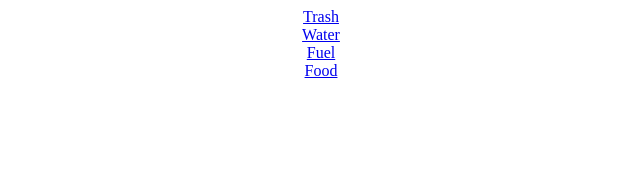
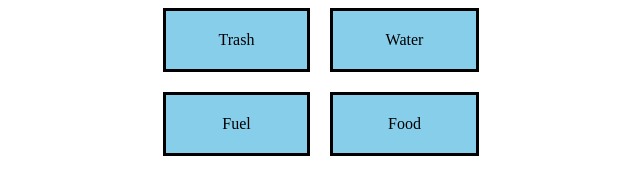
Before and after one commit to Summer-Squads-Red-Awesome/SS-Project, a Gatsby site: page / in a window 1280 px wide. Shown: the whole page, without its empty margins (319-959 px from the left). Built offline with nearby package versions, Linux system fonts and the light colour scheme; Gatsby itself is replaced by a stand-in of ours.

Commit message:
Styled the link text, boxes. Added a border to the box; made the overall container flex

```diff
--- a/src/pages/index.js
+++ b/src/pages/index.js
@@ -6,22 +6,22 @@ export default function Home() {
   return (
     <div className="homescreen">
       <div className="link-container">
-        <Link classname="home-link" to="/trash">
+        <Link className="home-link" to="/trash">
           Trash
         </Link>
       </div>
       <div className="link-container">
-        <Link classname="home-link" to="/water">
+        <Link className="home-link" to="/water">
           Water
         </Link>
       </div>
       <div className="link-container">
-        <Link classname="home-link" to="/fuel">
+        <Link className="home-link" to="/fuel">
           Fuel
         </Link>
       </div>
       <div className="link-container">
-        <Link classname="home-link" to="/food">
+        <Link className="home-link" to="/food">
           Food
         </Link>
       </div>
--- a/src/styles/global.css
+++ b/src/styles/global.css
@@ -1,3 +1,27 @@
 .homescreen {
   text-align: center;
+  display: grid;
+  grid-template-columns: auto auto;
+  grid-row: auto auto;
+  grid-column-gap: 20px;
+  grid-row-gap: 20px;
+  margin: auto auto;
+  width: 25%;
+  height: 25%;
 }
+
+.link-container {
+  display: flex;
+  align-items: center;
+  justify-content: center;
+  padding: 20px;
+  border-style: solid;
+  border-color: black;
+  background-color: skyblue;
+}
+
+.home-link {
+  color: black;
+  font-family: cursive;
+  text-decoration: none;
+}
```
